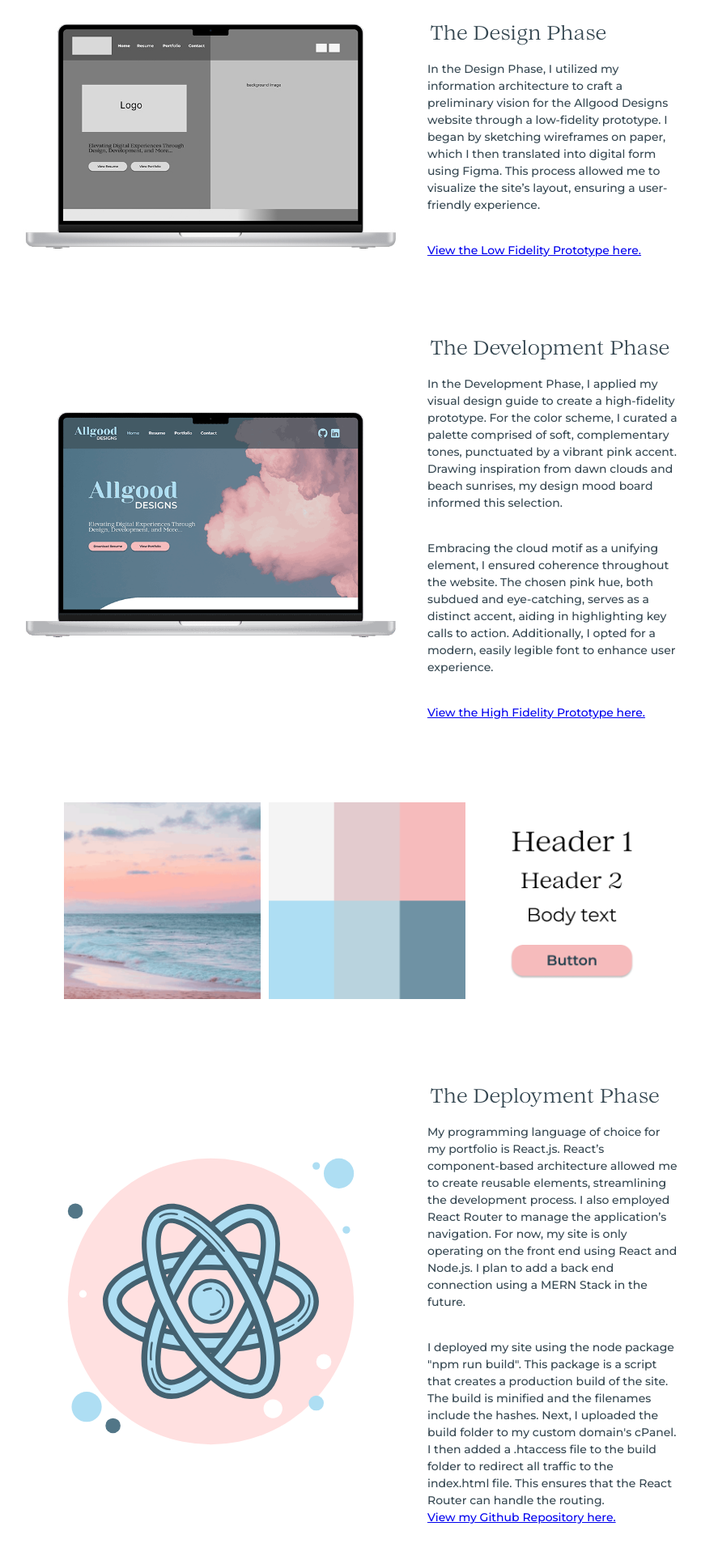
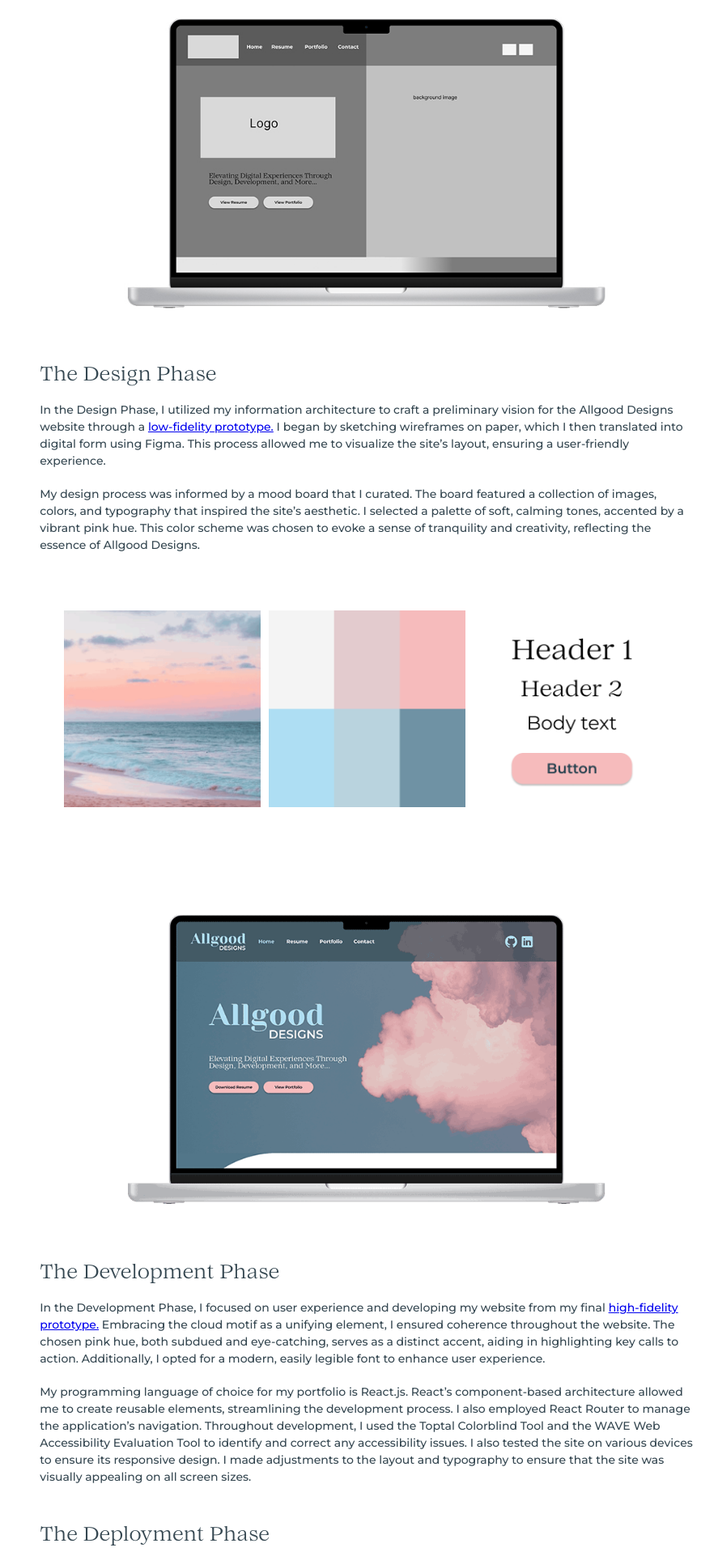
Before and after one commit to Lillybliss/Allgood-Designs, a React (Create React App) app: page /portfolio/Allgood-Designs in a window 1280 px wide. Shown: the part 880-2797 px from the top of the page at 81% size, without its empty margins (187-1074 px from the left). Built offline with nearby package versions, Linux system fonts and the light colour scheme.

Commit message:
Added UX to AD

```diff
--- a/src/Portfolio Pages/AllgoodDesigns.js
+++ b/src/Portfolio Pages/AllgoodDesigns.js
@@ -2,26 +2,15 @@
 import { Link } from "react-router-dom";
 import "../Styles/HorizontalTemplate.css";
 import tag from "../Assets/icons/icons8-tag-96.png";
-import PopUpPicture from "../Components/PopUpPicture";
 import portfolioData from "../Data/portfolioData.json";
 import AllgoodSmall from "../Assets/Portfolio/CoverPhotos/Allgood_Designs_Mockup_smaller.png";
 import ADlofi from "../Assets/Portfolio/AllgoodDesigns_lofi.jpg";
 import brand1 from "../Assets/Portfolio/ADbranding1.png";
 import brand2 from "../Assets/Portfolio/ADbranding2.png";
 import brand4 from "../Assets/Portfolio/ADbranding4.png";
-import react from "../Assets/icons/react.svg";
 
 const AllgoodDesigns = () => {
-  const [isPopupOpen, setIsPopupOpen] = useState(false);
-  const [popupImage, setPopupImage] = useState(null);
   const [isVisible, setIsVisible] = useState(false);
-
-  const openPopup = (image) => {
-    setIsPopupOpen(true);
-    setPopupImage(image);
-  };
-
-  const closePopup = () => setIsPopupOpen(false);
 
   const currentProjectId = 2;
 
@@ -122,77 +111,37 @@
         </div>
       </div>
       <div className="padding"></div>
-      <div className="row-1">
-        <div className="left-image">
-          <img
-            src={ADlofi}
-            alt="Mockup"
-            style={{ cursor: "pointer" }}
-            onClick={() => openPopup(ADlofi)}
-          />
-          <PopUpPicture
-            isOpen={isPopupOpen}
-            closePopup={closePopup}
-            image={popupImage}
-          />
+
+      <div className="padding"></div>
+
+      <div className="oneimageinrow">
+        <img src={ADlofi} alt="Low Fidelity Mockup" />
       </div>
-        <div className="right-text">
-          <h2 className="right-title">The Design Phase</h2>
-          <p className="right-text">
-            In the Design Phase, I utilized my information architecture to craft
-            a preliminary vision for the Allgood Designs website through a
-            low-fidelity prototype. I began by sketching wireframes on paper,
-            which I then translated into digital form using Figma. This process
-            allowed me to visualize the site’s layout, ensuring a user-friendly
-            experience.
-          </p>
-          <p className="right-text">
+
+      <div className="row-4">
+        <h2 className="row-4-title">The Design Phase</h2>
+        <p className="row-4-text">
+          In the Design Phase, I utilized my information architecture to craft a
+          preliminary vision for the Allgood Designs website through a{" "}
           <a
             href="https://www.figma.com/proto/Ln6ise2FDmAL8XocUqWsp5/My-Portfolio?type=design&node-id=19-345&t=k9DFvPjazrnfEzjC-0&scaling=scale-down&page-id=0%3A1&starting-point-node-id=19%3A345"
             target="_blank"
             rel="noopener noreferrer"
           >
-              View the Low Fidelity Prototype here.
-            </a>
+            low-fidelity prototype.
+          </a>{" "}
+          I began by sketching wireframes on paper, which I then translated into
+          digital form using Figma. This process allowed me to visualize the
+          site’s layout, ensuring a user-friendly experience.
         </p>
-        </div>
-      </div>
-
-      <div className="row-1">
-        <div className="left-image">
-          <img
-            src={AllgoodSmall}
-            alt="Mockup"
-            style={{ cursor: "pointer" }}
-            onClick={() => openPopup(AllgoodSmall)}
-          />
-        </div>
-        <div className="right-text">
-          <h2 className="right-title">The Development Phase</h2>
-          <p className="right-text">
-            In the Development Phase, I applied my visual design guide to create
-            a high-fidelity prototype. For the color scheme, I curated a palette
-            comprised of soft, complementary tones, punctuated by a vibrant pink
-            accent. Drawing inspiration from dawn clouds and beach sunrises, my
-            design mood board informed this selection.
+        <p className="row-4-text">
+          My design process was informed by a mood board that I curated. The
+          board featured a collection of images, colors, and typography that
+          inspired the site’s aesthetic. I selected a palette of soft, calming
+          tones, accented by a vibrant pink hue. This color scheme was chosen to
+          evoke a sense of tranquility and creativity, reflecting the essence of
+          Allgood Designs.
         </p>
-          <p className="right-text">
-            Embracing the cloud motif as a unifying element, I ensured coherence
-            throughout the website. The chosen pink hue, both subdued and
-            eye-catching, serves as a distinct accent, aiding in highlighting
-            key calls to action. Additionally, I opted for a modern, easily
-            legible font to enhance user experience.
-          </p>
-          <p className="right-text">
-            <a
-              href="https://www.figma.com/proto/Ln6ise2FDmAL8XocUqWsp5/My-Portfolio?type=design&node-id=97-2893&t=k9DFvPjazrnfEzjC-0&scaling=scale-down&page-id=0%3A1&starting-point-node-id=97%3A2893&show-proto-sidebar=1"
-              target="_blank"
-              rel="noopener noreferrer"
-            >
-              View the High Fidelity Prototype here.
-            </a>
-          </p>
-        </div>
       </div>
 
       {/*three images instead of 4*/}
@@ -202,29 +151,58 @@
         <img src={brand1} alt="Mockup" />
       </div>
 
-      <div className="row-1">
-        <div className="left-image">
-          <img src={react} alt="React logo" />
+      <div className="padding"></div>
+
+      <div className="oneimageinrow">
+        <img src={AllgoodSmall} alt="High Fidelity Mockup" />
       </div>
-        <div className="right-text">
-          <h2 className="right-title">The Deployment Phase</h2>
-          <p className="right-text">
+
+      <div className="row-4">
+        <h2 className="row-4-title">The Development Phase</h2>
+        <p className="row-4-text">
+          In the Development Phase, I focused on user experience and developing
+          my website from my final{" "}
+          <a
+            href="https://www.figma.com/proto/Ln6ise2FDmAL8XocUqWsp5/My-Portfolio?type=design&node-id=97-2893&t=k9DFvPjazrnfEzjC-0&scaling=scale-down&page-id=0%3A1&starting-point-node-id=97%3A2893&show-proto-sidebar=1"
+            target="_blank"
+            rel="noopener noreferrer"
+          >
+            high-fidelity prototype.
+          </a>{" "}
+          Embracing the cloud motif as a unifying element, I ensured coherence
+          throughout the website. The chosen pink hue, both subdued and
+          eye-catching, serves as a distinct accent, aiding in highlighting key
+          calls to action. Additionally, I opted for a modern, easily legible
+          font to enhance user experience.
+        </p>
+        <p className="row-4-text">
           My programming language of choice for my portfolio is React.js.
           React’s component-based architecture allowed me to create reusable
-            elements, streamlining the development process. I also employed
-            React Router to manage the application’s navigation. For now, my
-            site is only operating on the front end using React and Node.js. I
-            plan to add a back end connection using a MERN Stack in the future.
+          elements, streamlining the development process. I also employed React
+          Router to manage the application’s navigation. Throughout development,
+          I used the Toptal Colorblind Tool and the WAVE Web Accessibility
+          Evaluation Tool to identify and correct any accessibility issues. I
+          also tested the site on various devices to ensure its responsive
+          design. I made adjustments to the layout and typography to ensure that
+          the site was visually appealing on all screen sizes.
         </p>
-          <p className="right-text">
+      </div>
+
+      <div className="row-4">
+        <h2 className="row-4-title">The Deployment Phase</h2>
+        <p className="row-4-text">
+          For now, my site is only operating on the front end using React and
+          Node.js. I plan to add a back end connection using a MERN Stack in the
+          future.
+        </p>
+        <p className="row-4-text">
           I deployed my site using the node package "npm run build". This
           package is a script that creates a production build of the site. The
           build is minified and the filenames include the hashes. Next, I
-            uploaded the build folder to my custom domain's cPanel. I then added
-            a .htaccess file to the build folder to redirect all traffic to the
+          uploaded the build folder to my custom domain's cPanel. I then added a
+          .htaccess file to the build folder to redirect all traffic to the
           index.html file. This ensures that the React Router can handle the
-            routing.
-            <br />
+          routing.{" "}
           <a
             href="https://github.com/Lillybliss/Allgood-Designs"
             target="_blank"
@@ -233,7 +211,6 @@
             View my Github Repository here.
           </a>
         </p>
-        </div>
       </div>
 
       <div className="padding"></div>
```
Also changed, not shown: src/Portfolio Pages/TSS.js (+21 -22 lines). Lines whose indentation alone changed are shown as unchanged.
